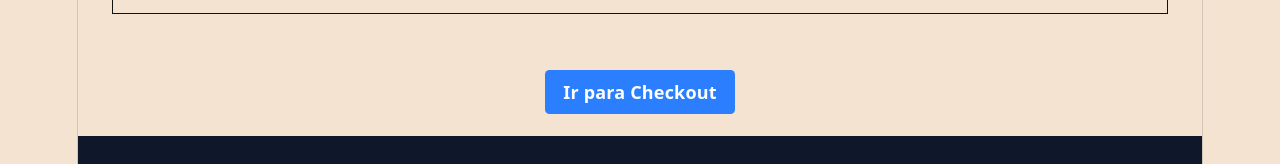
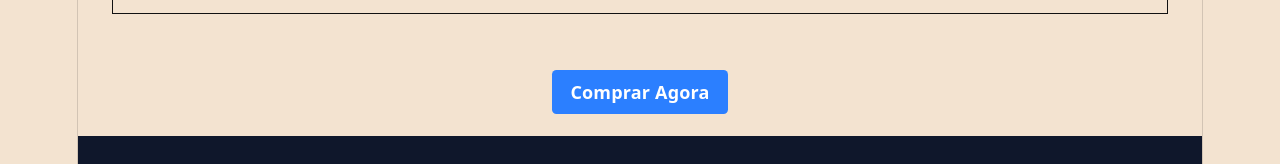
Before and after one commit to AnaClaraVS/trabalhinhoDoAlan, a React (Vite) app: page /cart in a window 1280 px wide. Shown: the part 863-1027 px from the top of the page. Built offline with nearby package versions, Linux system fonts and the light colour scheme; no server answers; the HTML template or start-up script is replaced by a standard one.

Commit message:
Add files via upload

```diff
--- a/src/pages/Cart.tsx
+++ b/src/pages/Cart.tsx
@@ -45,9 +45,11 @@ const Cart =({...props}) => {
                 </div>
             </div>
 
-            <button className="m-5 bg-blue-500 hover:bg-blue-700 text-white font-bold py-2 px-4 rounded">
-                Ir para Checkout
-            </button>
+            <a href="http://localhost:5174/checkout" data-polar-checkout>
+               <button className="m-5 bg-blue-500 hover:bg-blue-700 text-white font-bold py-2 px-4 rounded">
+                Comprar Agora
+                </button>
+            </a>
 
         </div>
     )
```
